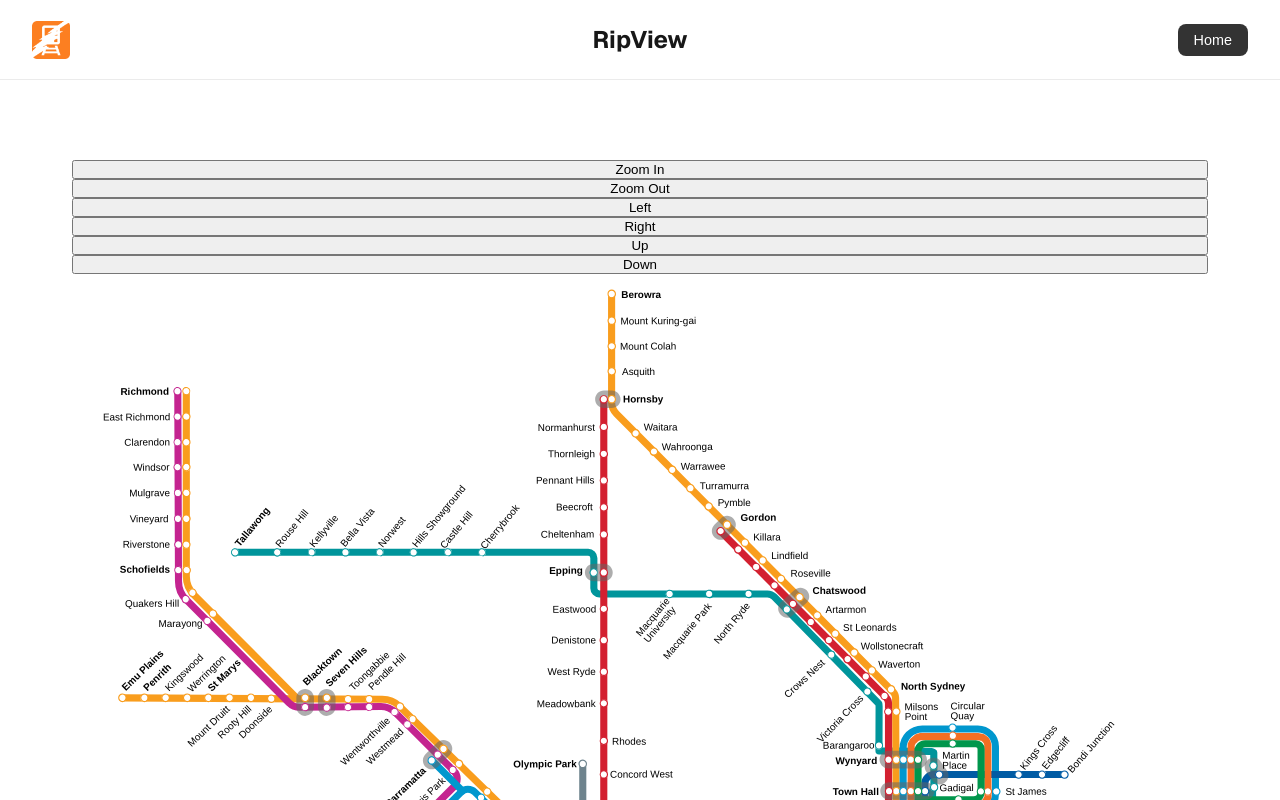
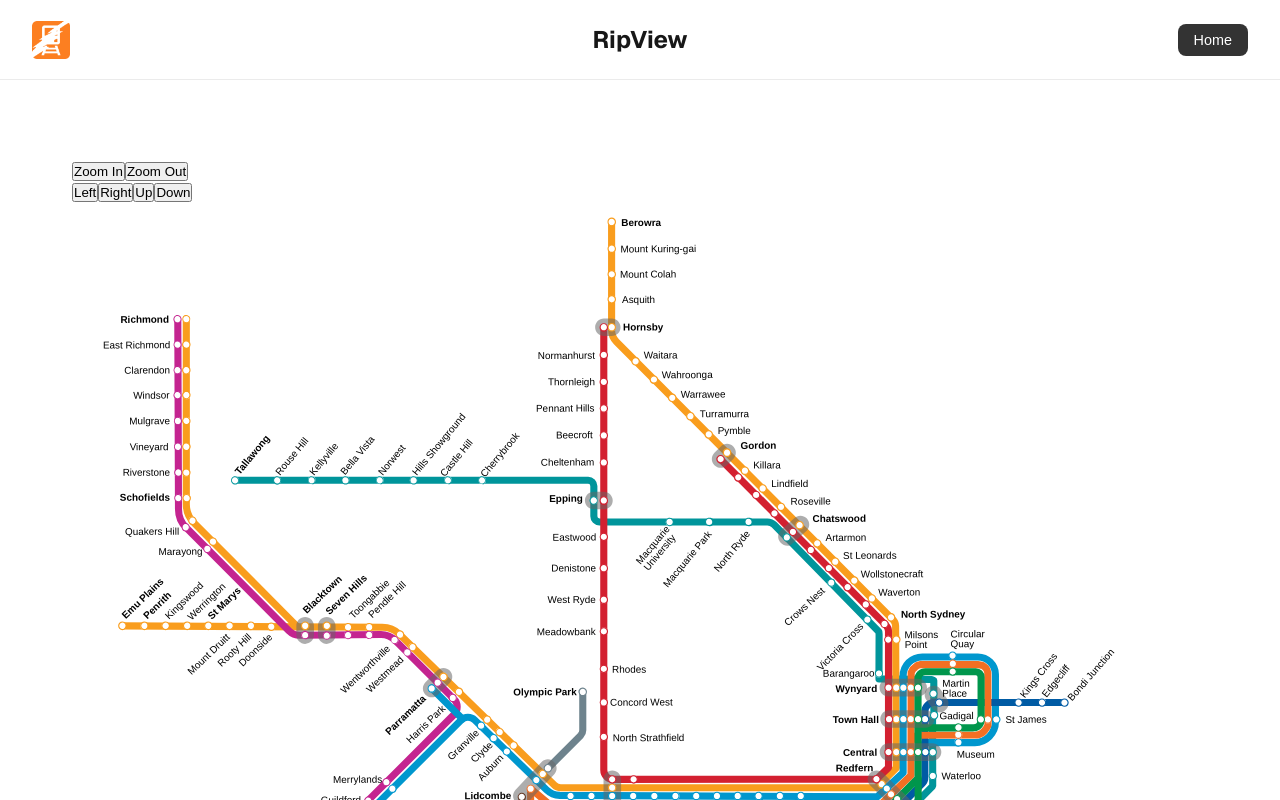
Before and after one commit to Edwintang2005/ripview, a Next.js app in the folder ripview/: page /mapInput in a window 1280 px wide. Shown: the top 800 px of the page. Built offline with nearby package versions, Linux system fonts and the light colour scheme.

Commit message:
slight button reformat

```diff
--- a/ripview/src/app/mapInput/mapInput.module.css
+++ b/ripview/src/app/mapInput/mapInput.module.css
@@ -18,6 +18,7 @@
 
 .main {
     display: flex;
+    position: relative;
     flex-direction: column;
     /* gap: 2rem; */
     width: 100%;
@@ -26,7 +27,20 @@
     pointer-events: all;
 }
 
+.zoomButtons {
+    position: "absolute";
+    top: 0;
+    right: 0;
+}
+
+.panButtons {
+    position: "absolute";
+    bottom: 0;
+    right: 0;
+}
+
 .map {
     /* margin: auto; */
     width: 100%;
+    height: 100%;
 }
--- a/ripview/src/app/mapInput/page.tsx
+++ b/ripview/src/app/mapInput/page.tsx
@@ -94,12 +94,16 @@ export default function MapInput() {
         <div className={styles.page}>
             <Header text='Home' link='/'/>
             <main className={styles.main}>
+                <div className={styles.zoomButtons}>
                     <button onClick={() => zoom(-0.1)}>Zoom In</button>
                     <button onClick={() => zoom(0.1)}>Zoom Out</button>
+                </div>
+                <div className={styles.panButtons}>
                     <button onClick={() => left(15)}>Left</button>
                     <button onClick={() => right(15)}>Right</button>
                     <button onClick={() => up(15)}>Up</button>
                     <button onClick={() => down(15)}>Down</button>
+                </div>
                 <MySVG className={styles.map}
                     viewBox={viewBox}
                     onClick={handleSVGClick}
```
Lines whose indentation alone changed are shown as unchanged.
